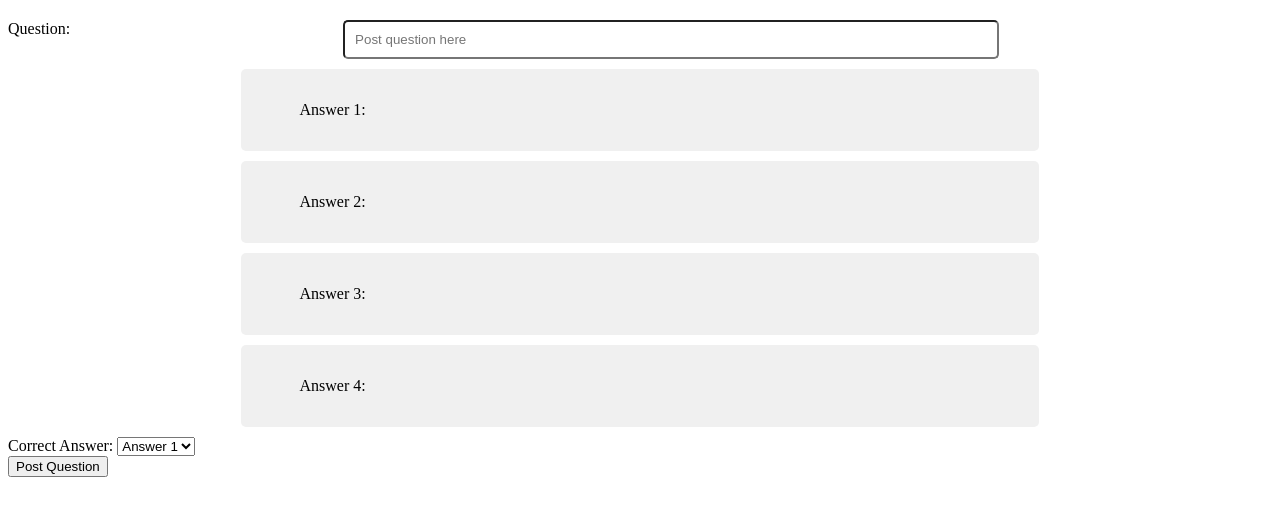
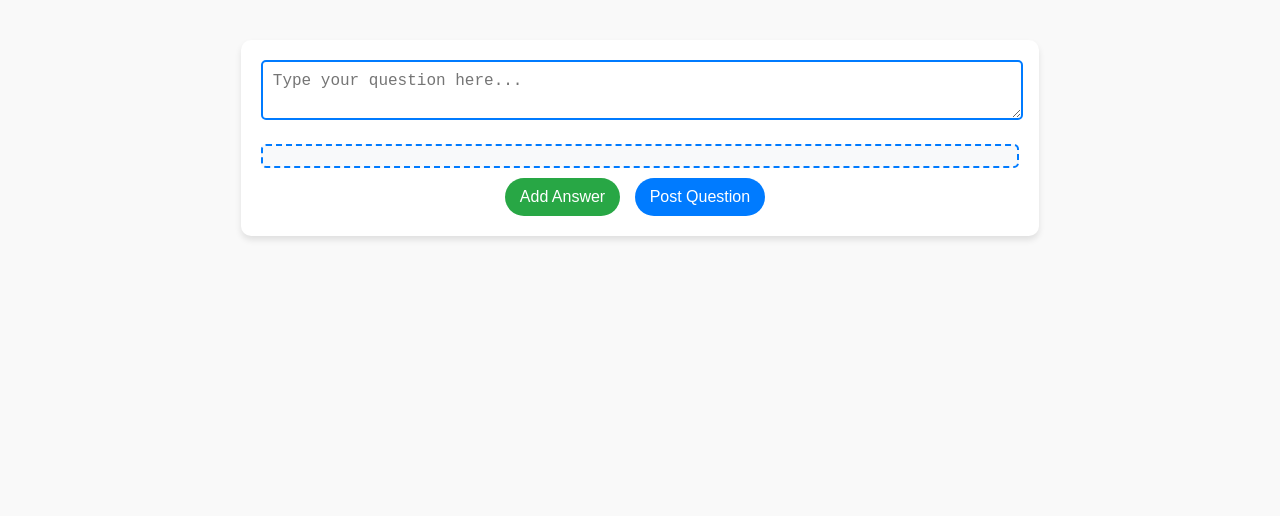
Before and after one commit to Ethanc9/312-Project, a Flask app: page /post-question in a window 1280 px wide. Shown: the top 516 px of the page. Run offline with Flask 3, Linux system fonts and the light colour scheme.

Commit message:
Fixed ui to better allow for multiple lines

```diff
--- a/Flask/app.py
+++ b/Flask/app.py
@@ -4,8 +4,8 @@ from util.login import register
 app = Flask(__name__)
 
 @app.route('/')
-def redirect_to_login():
-    return redirect(url_for('render_login'))
+def home():
+    return render_template('index.html')
 
 @app.route('/login', methods=['GET', 'POST'])
 def render_login():
@@ -15,10 +15,6 @@ def render_login():
         register(username, password)
 
     return render_template('login.html')
-
-@app.route('/home')
-def home():
-    return render_template('index.html')
 
 @app.route('/register', methods=['GET', 'POST'])
 def render_register():
--- a/Flask/static/css/post-question.css
+++ b/Flask/static/css/post-question.css
@@ -1,49 +1,69 @@
-/* Container for the question */
-.question-container {
-    display: flex;
-    justify-content: center;
-    margin-top: 20px;
+body {
+  font-family: 'Arial', sans-serif;
+  background-color: #f9f9f9; /* Light background to make content pop */
 }
 
-/* Style for the question input */
-#question {
-    width: 50%; /* Adjust width as needed */
-    padding: 10px;
-    margin: 0 auto; /* Center the input */
-    display: block;
-    border-radius: 5px; /* Rounded edges */
+.container {
+  width: 60%; /* Adjust based on preference */
+  margin: 40px auto; /* More margin for better focus */
+  padding: 20px;
+  background-color: #ffffff; /* Bright but not distracting */
+  box-shadow: 0 4px 6px rgba(0, 0, 0, 0.1); /* Soft shadow for depth */
+  border-radius: 10px; /* Rounded corners */
 }
 
-/* Adjusting existing .answer class for rounded rectangles */
-.answer {
-    margin: 10px auto;
-    width: 60%; /* Adjust width as needed */
-    padding: 20px;
-    background-color: #f0f0f0; /* Light grey background */
-    border-radius: 5px; /* Rounded edges */
-    text-align: center;
-    display: block;
+#questionInput {
+  width: calc(100% - 20px); /* Adjust width to account for padding */
+  padding: 10px;
+  margin-bottom: 20px; /* More space between elements */
+  border: 2px solid #007bff; /* Kahoot-like blue border */
+  border-radius: 5px; /* Rounded corners */
+  font-size: 16px; /* Slightly larger font for readability */
+  resize: vertical; /* Allows the textarea to be resized vertically */
 }
 
-/* Style adjustments for the input fields within the answer bubbles */
-.answer input {
-    width: 80%;
-    border: none;
-    background-color: transparent;
-    text-align: center;
-    outline: none;
-    white-space: pre-wrap; /* Allow for multiline text */
-    resize: vertical; /* Allow vertical resizing */
-    min-height: 40px; /* Set a minimum height */
+button {
+  padding: 10px 15px; /* More padding for a larger click area */
+  margin-right: 10px; /* Space between buttons */
+  border: none; /* Remove default border */
+  border-radius: 20px; /* More pronounced rounded corners */
+  font-size: 16px; /* Larger font size */
+  color: #ffffff; /* White text */
+  cursor: pointer; /* Pointer cursor on hover */
+  transition: background-color 0.3s; /* Smooth transition for hover effect */
 }
 
-/* Centering the post question button */
-.post-question-btn {
-    display: block;
-    margin: 20px auto; /* Centers the button */
-    padding: 10px 20px;
-    background-color: #007bff;
-    color: white;
-    text-decoration: none;
-    border-radius: 5px;
+button#postBtn {
+  background-color: #007bff; /* Blue, for posting */
 }
+
+button#addBtn {
+  background-color: #28a745; /* Green, for adding */
+}
+
+button:hover {
+  opacity: 0.9; /* Slight opacity change on hover */
+}
+
+.answer-box {
+  background-color: #f8f9fa; /* Slightly off-white background */
+  border: 2px dashed #007bff; /* Dashed border for emphasis */
+  border-radius: 5px; /* Rounded corners */
+  margin-bottom: 10px;
+  padding: 10px;
+}
+
+.answer-content::before {
+  content: attr(data-placeholder);
+  display: block;
+  color: grey;
+}
+
+.answer-content:focus::before {
+  content: '';
+}
+
+.buttons {
+  margin-top: 10px;
+  text-align: center; /* Center the buttons */
+}
--- a/Flask/templates/post-question.html
+++ b/Flask/templates/post-question.html
@@ -1,61 +1,59 @@
 <!DOCTYPE html>
 <html lang="en">
 <head>
-    <meta charset="UTF-8">
-    <title>Post a Question</title>
-    <link rel="stylesheet" type="text/css" href="{{ url_for('static', filename='css/post-question.css') }}">
+<meta charset="UTF-8">
+<meta name="viewport" content="width=device-width, initial-scale=1.0">
+<title>Question and Answer Board</title>
+<link rel="stylesheet" href="{{ url_for('static', filename='css/post-question.css') }}">
 </head>
 <body>
-    <form method="POST">
-        <div class="question-container">
-            <label for="question">Question:</label>
-            <input type="text" id="question" name="question" placeholder="Post question here" required>
-        </div>
 
-        <div class="answer">
-            <label for="answer1">Answer 1:</label>
-            <input type="text" id="answer1" name="answer1" required>
-        </div>
+<div class="container">
+  <div class="question-box">
+    <textarea id="questionInput" placeholder="Type your question here..."></textarea>
+    <div class="answer-box"></div>
+    <div class="buttons">
+      <button id="addBtn">Add Answer</button>
+      <button id="postBtn">Post Question</button>
+    </div>
+  </div>
+  <div id="answerContainer"></div>
+</div>
+<script>
+document.getElementById('addBtn').addEventListener('click', function() {
+    // Limit to 5 answers
+    const container = document.getElementById('answerContainer');
+    if (container.children.length >= 5) {
+        alert('A maximum of 5 answers are allowed.');
+        return;
+    }
 
-        <div class="answer">
-            <label for="answer2">Answer 2:</label>
-            <input type="text" id="answer2" name="answer2" required>
-        </div>
+    // Create a new answer box
+    const newAnswerBox = document.createElement('div');
+    newAnswerBox.classList.add('answer-box');
+    newAnswerBox.contentEditable = true; // Make it editable, or use <input> or <textarea>
+    newAnswerBox.textContent = 'Type your answer here...'; // Placeholder text
+    newAnswerBox.style.border = '1px solid #ccc'; // Basic styling, adjust as needed
+    newAnswerBox.style.margin = '10px 0';
+    newAnswerBox.style.padding = '5px';
 
-        <div class="answer">
-            <label for="answer3">Answer 3:</label>
-            <input type="text" id="answer3" name="answer3">
-        </div>
+    // Optional: Clear placeholder text on focus
+    newAnswerBox.addEventListener('focus', function() {
+        if (this.textContent === 'Type your answer here...') {
+            this.textContent = '';
+        }
+    });
 
-        <div class="answer">
-            <label for="answer4">Answer 4:</label>
-            <input type="text" id="answer4" name="answer4">
-        </div>
+    // Optional: Restore placeholder text if empty on blur
+    newAnswerBox.addEventListener('blur', function() {
+        if (this.textContent.trim() === '') {
+            this.textContent = 'Type your answer here...';
+        }
+    });
 
-        <label for="correct_answer">Correct Answer:</label>
-        <select id="correct_answer" name="correct_answer" required>
-            <option value="1">Answer 1</option>
-            <option value="2">Answer 2</option>
-            <option value="3">Answer 3</option>
-            <option value="4">Answer 4</option>
-        </select><br>
-
-        <input type="submit" value="Post Question">
-    </form>
-    <script>
-        document.querySelector('form').onsubmit = function() {
-            let filledAnswers = 0;
-            for (let i = 1; i <= 4; i++) {
-                if (document.getElementById('answer' + i).value !== '') {
-                    filledAnswers++;
-                }
-            }
-            if (filledAnswers < 2) {
-                alert('Please fill out at least two answers.');
-                return false;
-            }
-            return true;
-        };
-    </script>
+    // Append the new answer box to the container
+    container.appendChild(newAnswerBox);
+});
+</script>
 </body>
 </html>
```
Also changed, not shown: Flask/script.js (deleted, +0 -21 lines), Flask/static/css/home.css (+32 -5 lines), Flask/templates/index.html (+7 -2 lines).
